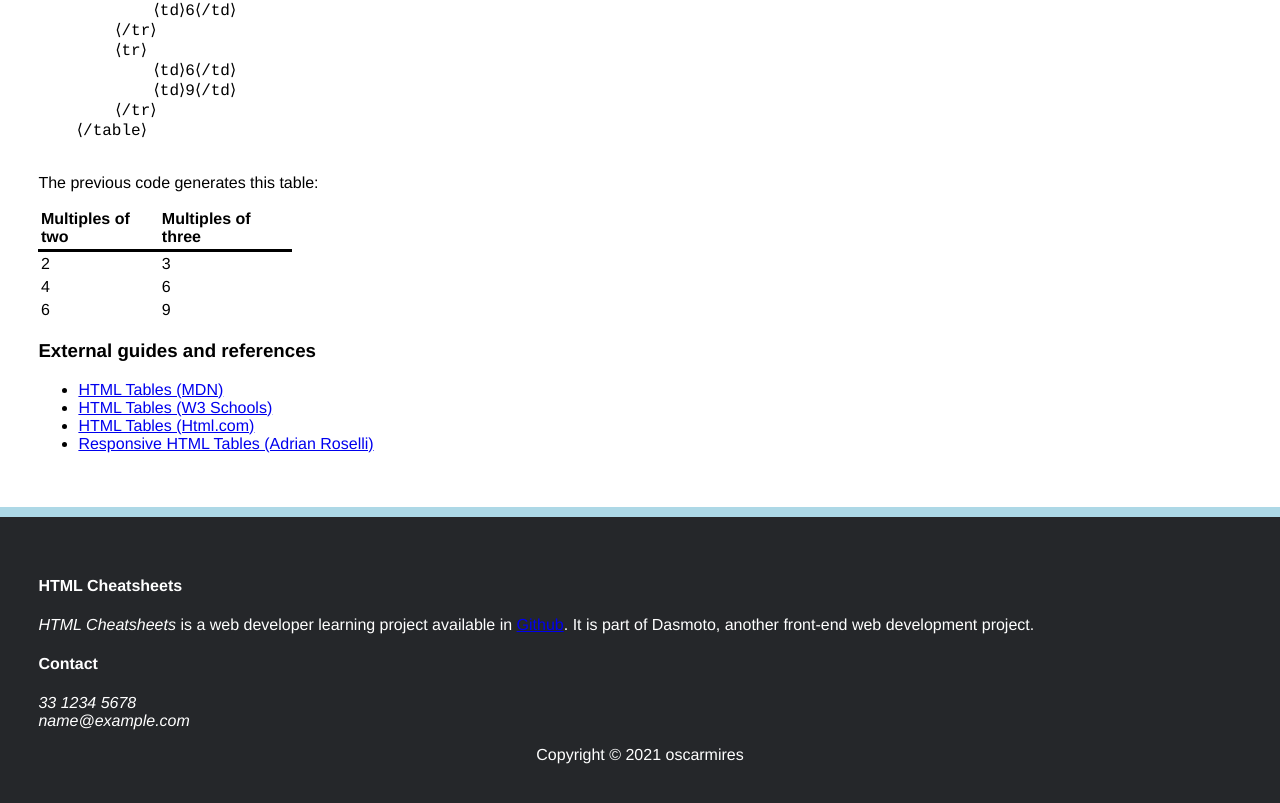
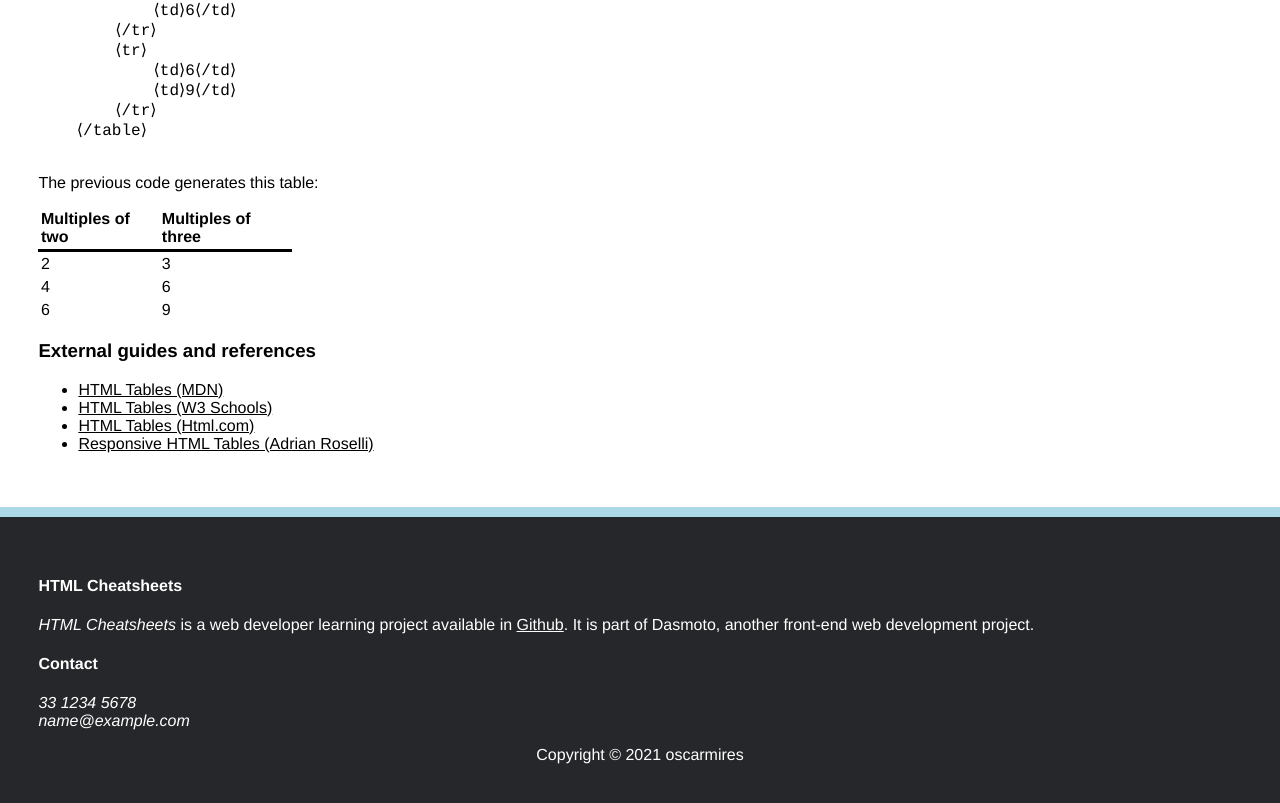
Before and after one commit to oscarmires/dasmoto, a plain HTML site: page tables-cheatsheet/cheatsheet.html in a window 1280 px wide. Shown: the part 1129-1932 px from the top of the page. Drawn offline with Linux system fonts and the light colour scheme.

Commit message:
style links

```diff
--- a/tables-cheatsheet/cs_styles.css
+++ b/tables-cheatsheet/cs_styles.css
@@ -71,3 +71,19 @@ th {
 td {
     padding: 1%;
 }
+
+a,
+a:visited {
+    color: black;
+}
+
+a:hover,
+a:active,
+footer a:hover {
+    color: teal;
+}
+
+footer a,
+footer a:visited {
+    color: white;
+}
```
